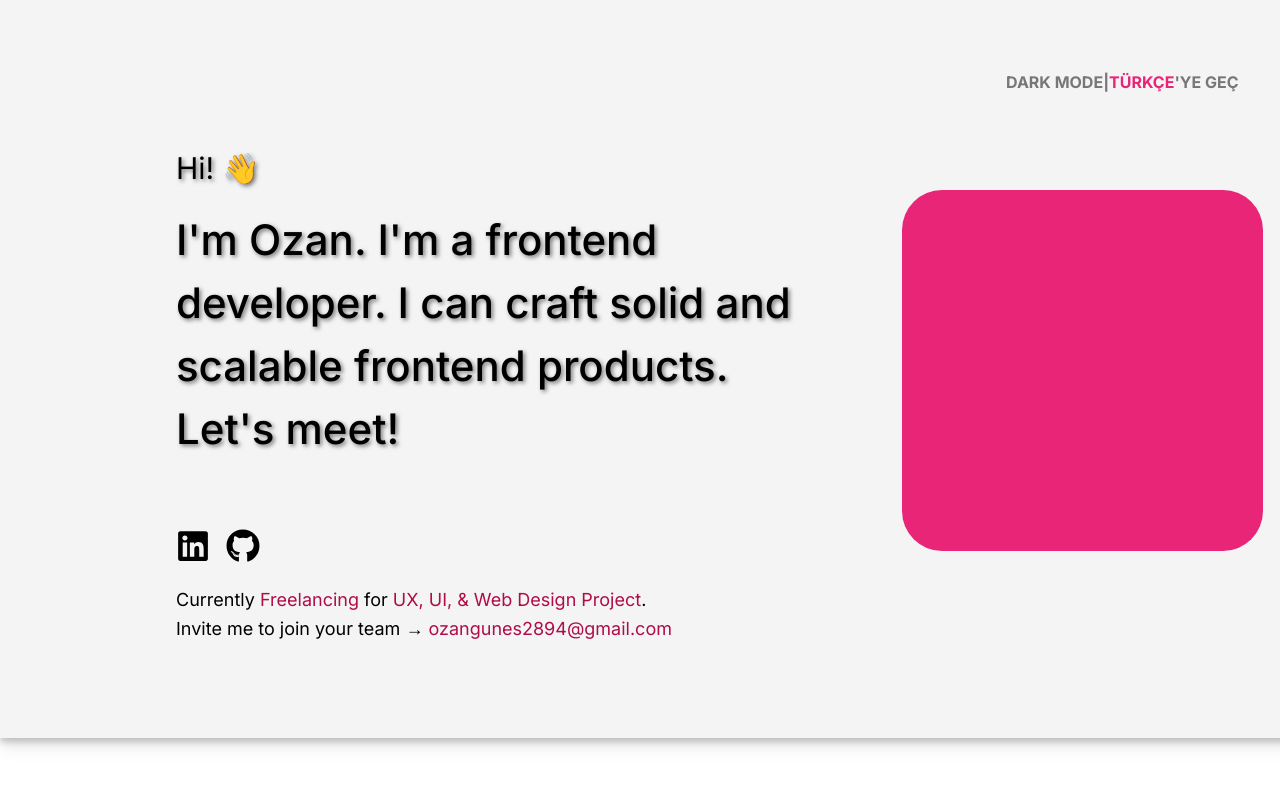
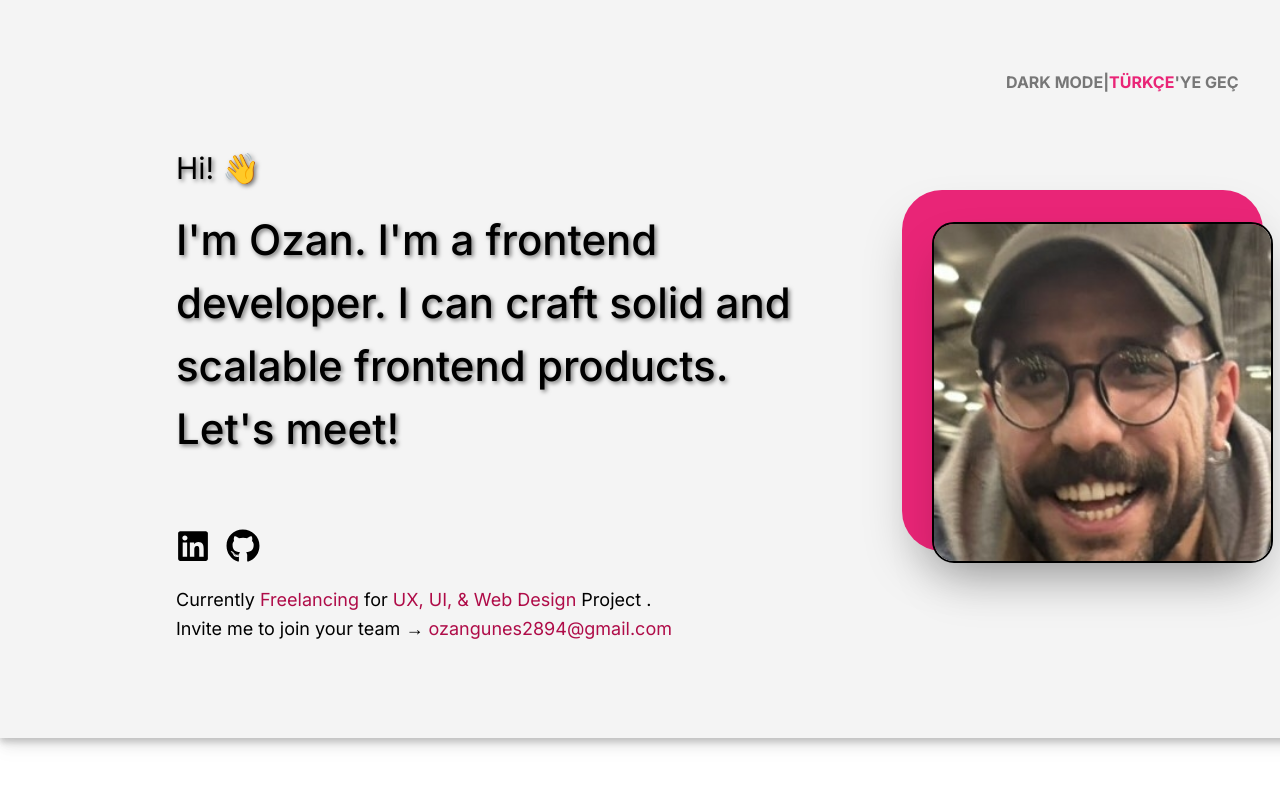
Before and after one commit to Bardsun0/FSWeb-Frontend-Challenge, a React (Vite) app: page / in a window 1280 px wide. Shown: the top 786 px of the page. Built offline with nearby package versions, Linux system fonts and the light colour scheme.

Commit message:
Profile Photo added

```diff
--- a/src/components/Hero.jsx
+++ b/src/components/Hero.jsx
@@ -17,11 +17,10 @@ const Hero = () => {
         </div>
         <div className="text-lg leading-relaxed mt-4 font-normal">
           <p>
-            Currently <span className="text-custom-darkpink">Freelancing</span> for{" "}
-            <span className="text-custom-darkpink">
-              UX, UI, & Web Design Project
-            </span>
-            .
+            Currently <span className="text-custom-darkpink">Freelancing</span>{" "}
+            for{" "}
+            <span className="text-custom-darkpink">UX, UI, & Web Design </span>
+            Project .
           </p>
           <p>
             Invite me to join your team →{" "}
@@ -35,9 +34,12 @@ const Hero = () => {
         </div>
       </div>
       <div className="relative pt-10 pr-5">
-        {" "}
-        <div className="w-[361px] h-[361px] rounded-[40px] overflow-hidden bg-custom-pink">
-          {/* Profile photo will go here */}
+        <div className="w-[361px] h-[361px] rounded-[40px] overflow-hidden bg-custom-pink flex items-center justify-center shadow-2xl">
+          <img
+            src="/src/assets/IMG_04261.jpg"
+            alt="Profile"
+            className="w-[341px] h-[341px] rounded-[22px] object-cover absolute bottom-[80px] left-[30px] border-2 border-black shadow-2xl"
+          />
         </div>
       </div>
     </div>
```
Also changed, not shown: src/assets/IMG_0426.JPEG (deleted), src/assets/IMG_04261.jpg (added).
